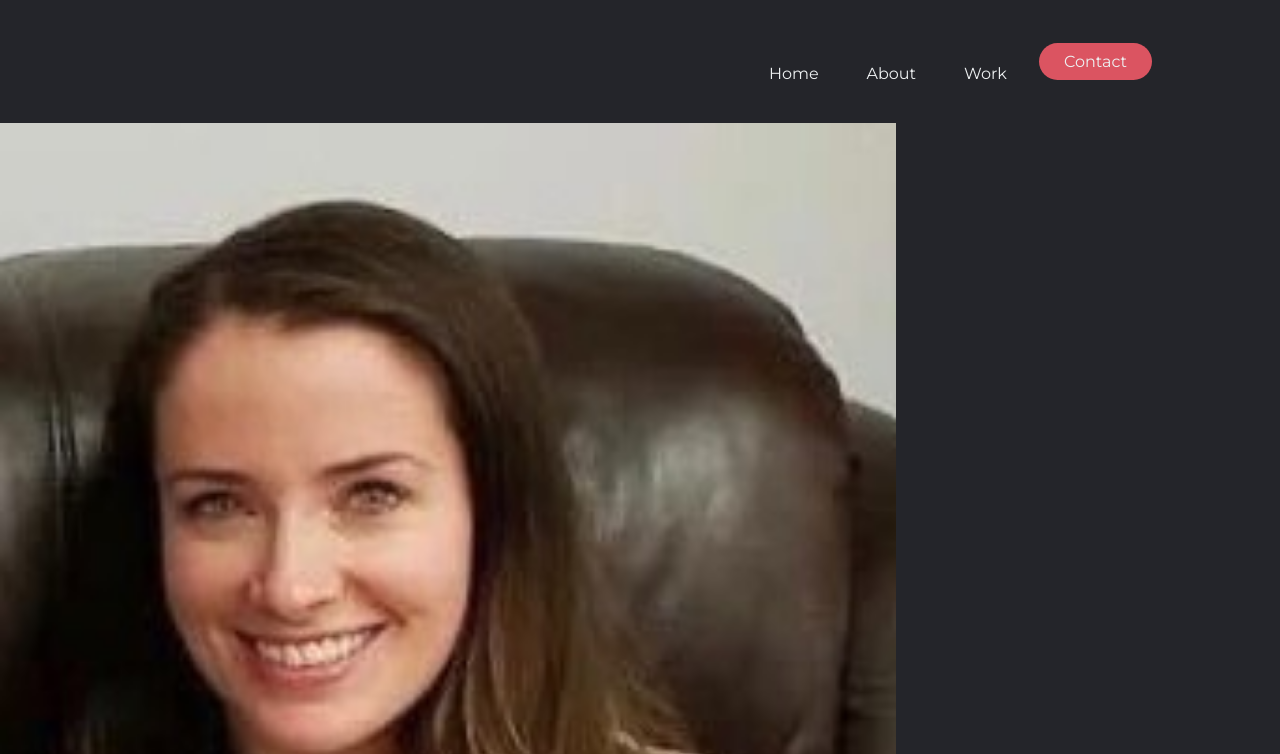
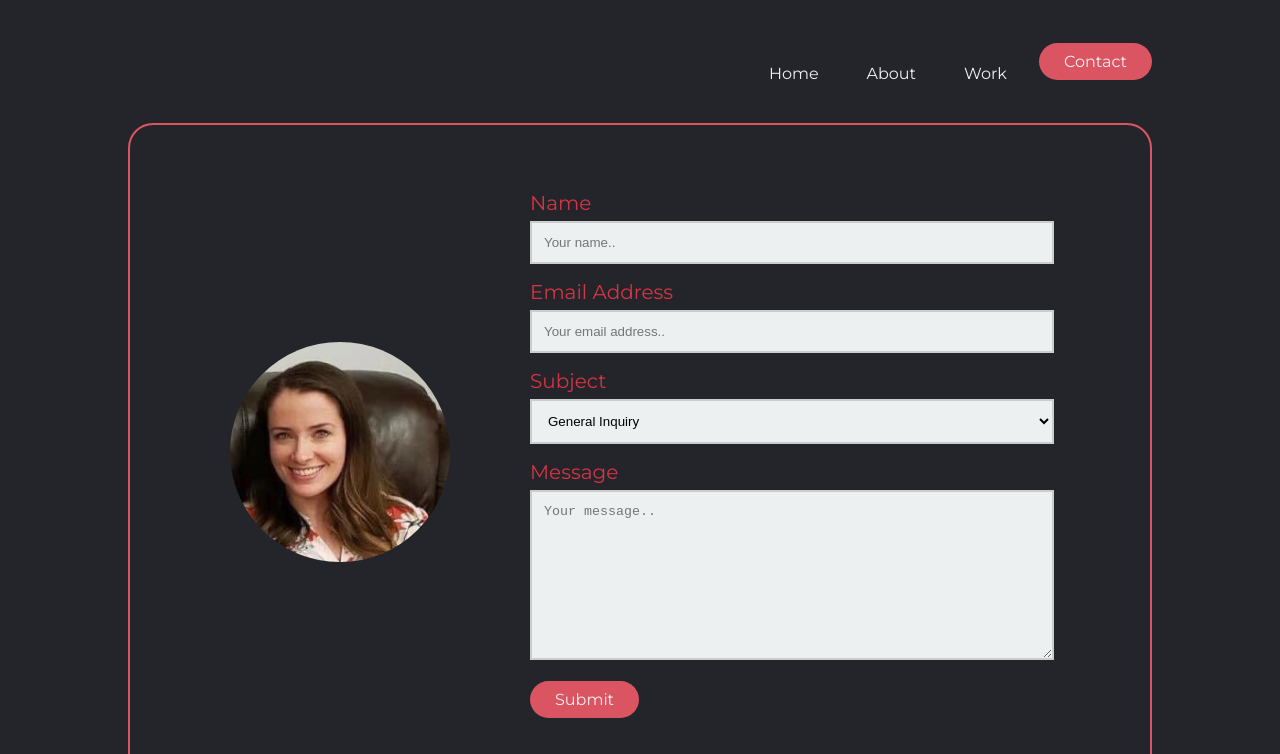
Before and after one commit to kevans107/mvp-portfolio, a plain HTML site: page contact2.html in a window 1280 px wide. Shown: the top 754 px of the page. Drawn offline with Linux system fonts and the light colour scheme.

Commit message:
contact page created, submit needs work

```diff
--- a/contact2.html
+++ b/contact2.html
@@ -15,18 +15,46 @@
         <nav>
             <ul class="nav__links">
                 <li><a href="index2.html">Home</a></li>
-                <li><a href="about.html">About</a></li>
-                <li><a href="#">Work</a></li>
+                <li><a href="about2.html">About</a></li>
+                <li><a href="work2.html">Work</a></li>
             </ul>
         </nav>
         <a class="cta" href="contact2.html"><button>Contact</button></a>
     </header>
 
-    <div id="myImage">
-        <!-- Your image goes here -->
-        <img src="assets/images/kelly_evans.jpeg" alt="Kelly Evans Profile Image" height="auto" width="70%">
-    </div>
+    <div class="container">
+        <div style="text-align:center">
+        </div>
 
+            <!-- <h3>Let's Talk!</h3> -->
+
+            <!-- <div class="row"> -->
+                <!-- <div class="column"> -->
+                        <!-- Your image goes here -->
+                        <img class="myImage2" src="assets/images/kelly_evans.jpeg" alt="Kelly Evans Profile Image"
+                        height="auto" width="70%">
+                        <!-- <img src="/w3images/map.jpg" style="width:100%"> -->
+                    <!-- </div> -->
+
+                    <div class="column">
+                        <form id="form" action="https://formsubmit.co/07ef3837d0310f7e88bc0b26abadeccc" method="POST">
+                            <label for="name">Name</label>
+                            <input type="text" id="fname" name="firstname" placeholder="Your name..">
+                            <label for="email">Email Address</label>
+                            <input type="text" id="email" name="email" placeholder="Your email address..">
+                            <label for="subject">Subject</label>
+                            <select id="subject" name="subject">
+                                <option value="general">General Inquiry</option>
+                                <option value="work">Job Opportunity</option>
+                                <option value="other">Other</option>
+                            </select>
+                            <label for="subject">Message</label>
+                            <textarea id="subject" name="subject" placeholder="Your message.." style="height:170px"></textarea>
+                            <input type="submit" value="Submit">
+                        </form>
+                    </div>
+            </div>
+        <!-- </div> -->
 
 </body>
-</html>
+</html>;
--- a/styles.css
+++ b/styles.css
@@ -97,11 +97,11 @@ button:hover {
 /* About Me Page */
 .welcome {
     color:#DB5461;
-    font-weight: 500;
+    /* font-weight: 500; */
     font-family: "Montserrat", sans-serif;
-    margin: auto 0 auto 400px;
+    /* margin: auto 0 auto 400px; */
     display: flex;
-    padding: 20px;
+    /* padding: 10px; */
     align-self:auto;
     min-width: 400px;
     /* height: 100vh; */
@@ -112,7 +112,7 @@ h3 {
     font-family: "Montserrat", sans-serif;
     /* margin: auto 0 auto 100px; */
     font-size: 30px;
-    padding: 10px;
+    /* padding: 10px; */
     display: flex;
     justify-content:space-between;
 }
@@ -146,7 +146,7 @@ h4 {
     overflow-wrap: break-word;
     justify-content: space-between;
     min-width: 400px;
-    max-width: 70%;
+    max-width: 65%;
     margin: 20px 0;
 }
 
@@ -156,6 +156,8 @@ h4 {
     /* margin: auto 150px auto 40px; */
     width: 300px;
     display: flex;
+    /* margin: 20px; */
+    /* padding: 40px; */
     /* justify-content: start;   */
 }
 ul {
@@ -229,3 +231,90 @@ li {
 .btn btn-primary {
     background-color: #edf0f1;
 }
+
+/* Contact Page */
+
+.container {
+    /* box-sizing: border-box; */
+    font-family: "Montserrat", sans-serif;
+    color: #D43545;
+    font-size: 20px;
+    border-radius: 25px;
+    border: 2px solid #DB5461;
+    margin: 20px;
+    padding: 40px;
+    width: 80%;
+    height: 80%;
+    margin: 0 auto;
+    display: flex;
+    flex-direction: row;
+    align-items: center
+}
+.myImage2 {
+    border-radius: 50%;
+    margin: auto;
+    width: 300px;
+    display: flex;
+    float: left;
+    margin: 20px;
+    padding: 40px;
+    /* justify-self:flex-start; */
+}
+  /* Style inputs */
+  input[type=text], select, textarea {
+    width: 100%;
+    padding: 12px;
+    border: 2px solid #ccc;
+    background-color: #edf0f1;
+    margin-top: 6px;
+    margin-bottom: 16px;
+    resize: vertical;
+  }
+
+  input[type=submit] {
+    padding: 9px 25px;
+    background-color: #DB5461;
+    border: none;
+    border-radius: 50px;
+    cursor: pointer;
+    transition: all 0.3s ease 0s;
+    font-family: "Montserrat", sans-serif;
+    font-weight: 400;
+    font-size: 16px;
+    color: #edf0f1;
+    text-decoration: none;
+  }
+
+  input[type=submit]:hover {
+    background-color: #D43545;
+  }
+
+  /* Style the container/contact section */
+  /* .container {
+    border-radius: 5px;
+    background-color: #f2f2f2;
+    padding: 10px;
+  } */
+
+  /* Create two columns that float next to eachother */
+ .column {
+    float: right;
+    width: 60%;
+    margin-top: 6px;
+    padding: 20px;
+  }
+
+  /* Clear floats after the columns */
+  .row:after {
+    content: "";
+    display: table;
+    clear: both;
+  }
+
+  /* Responsive layout - when the screen is less than 600px wide, make the two columns stack on top of each other instead of next to each other */
+  @media screen and (max-width: 600px) {
+    .column, input[type=submit] {
+      width: 100%;
+      margin-top: 0;
+    }
+  }
```
Also changed, not shown: about.html (+1 -1 lines), about2.html (+6 -2 lines), index2.html (+1 -1 lines), script.js (+10 -0 lines), work2.html (+1 -1 lines), 1 other file.
